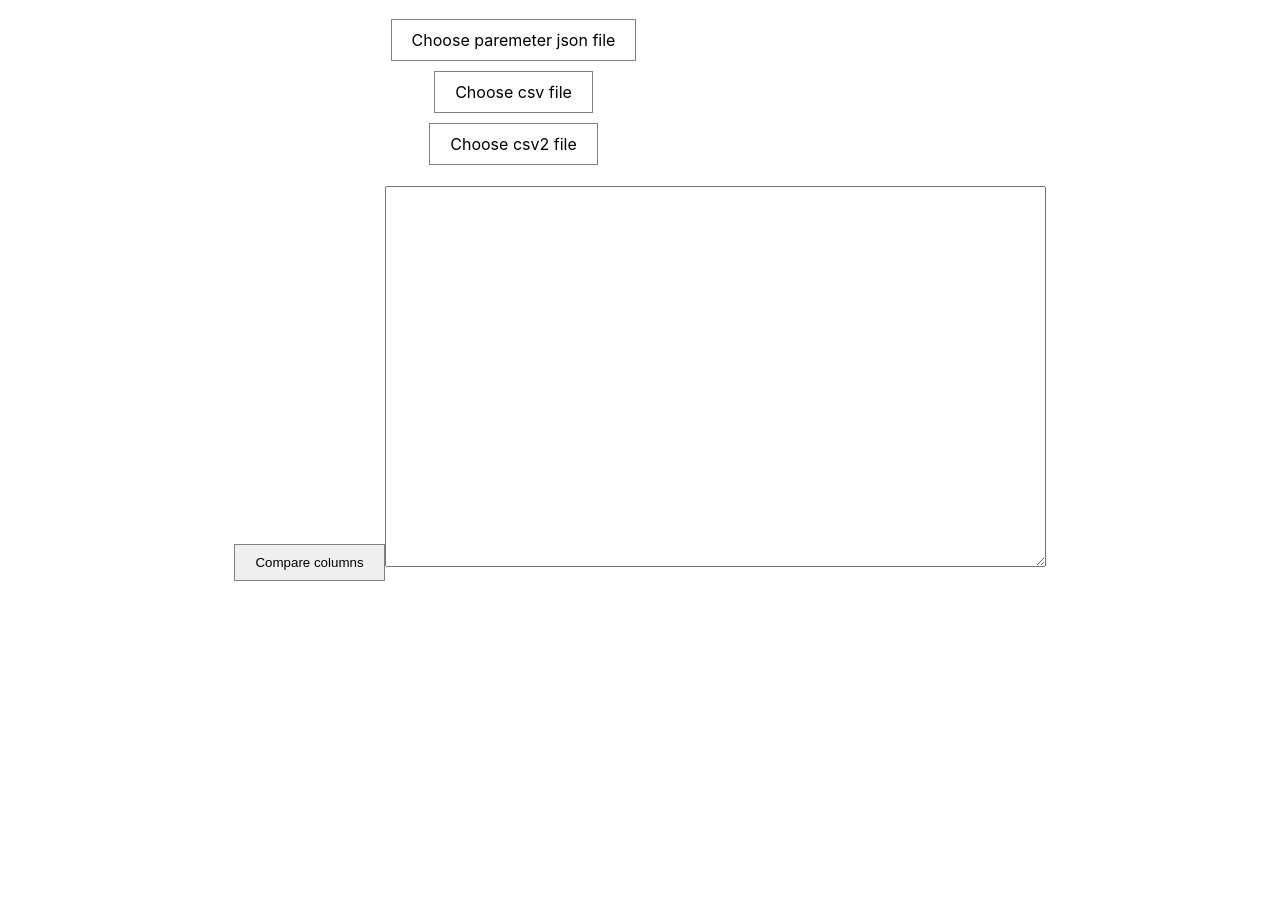
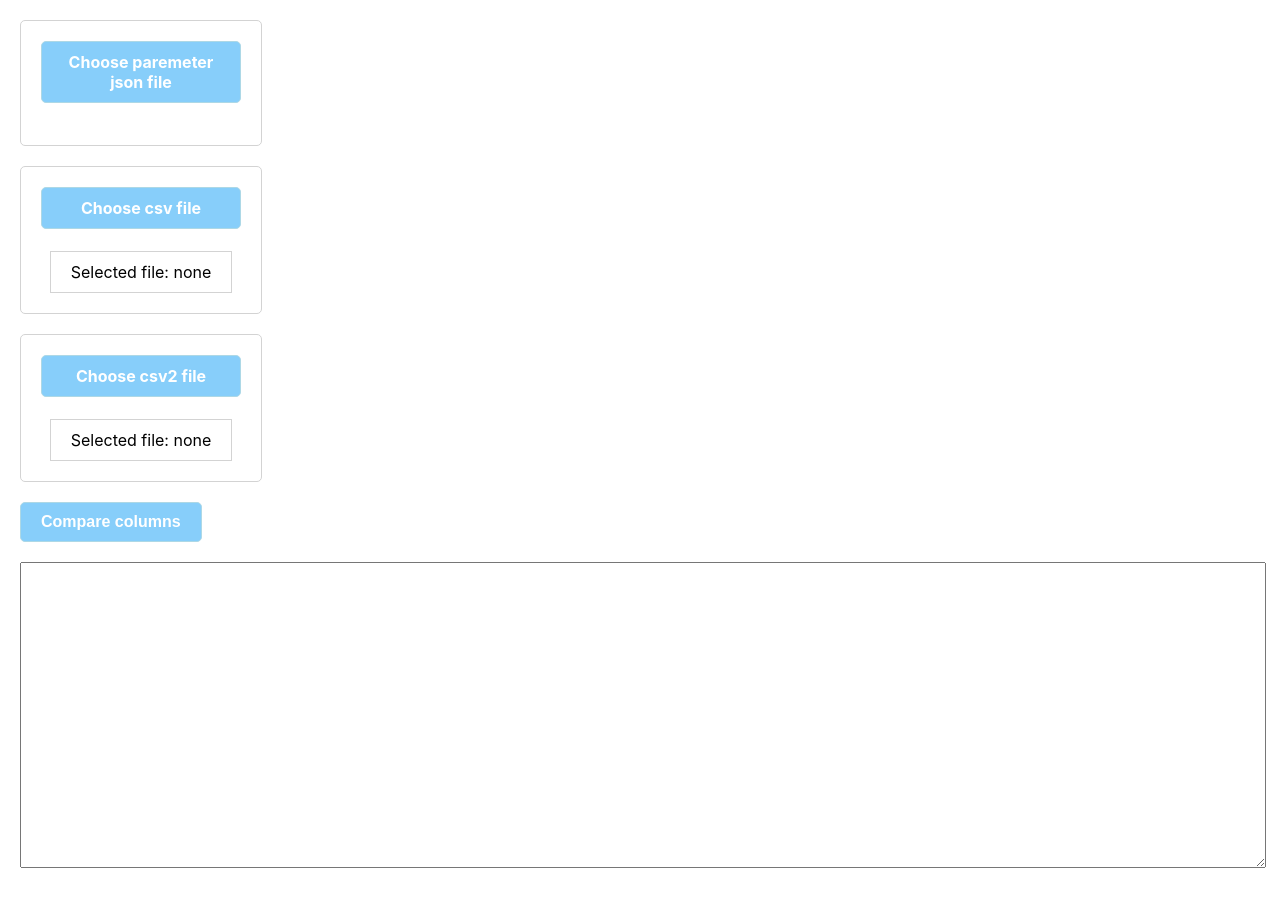
Before and after one commit to diegochagas/compare-columns, a React (Create React App) app: page / in a window 1280 px wide. Shown: the top 902 px of the page. Before the commit the page ends 800 px from the top, so only its background shows below. Built offline with nearby package versions, Linux system fonts and the light colour scheme.

Commit message:
Create css style

```diff
--- a/src/App.css
+++ b/src/App.css
@@ -1,20 +1,46 @@
 .App {
+  margin: 20px;
+}
+
+.App-header {
   text-align: center;
 }
 
-.App-header {
-  margin: 20px;
-}
-
-.btn {
-  border: 1px solid gray;
-  padding: 10px 20px;
-}
-
 .input-file {
-  margin: 30px 0;
+  border: 1px solid lightgray;
+  border-radius: 5px;
+  margin: 20px 0;
+  max-width: 200px;
+  padding: 20px;
+  text-align: center;
 }
 
 .input-file input {
   visibility: hidden;
 }
+
+.btn {
+  background-color: lightskyblue;
+  border: 1px solid lightblue;
+  border-radius: 5px;
+  color: white;
+  display: block;
+  font-size: 16px;
+  font-weight: bold;
+  padding: 10px 20px;
+}
+
+.selected-file {
+  display: inline-block;
+  border: 1px solid lightgray;
+  padding: 10px 20px;
+}
+
+.container-btn {
+  text-align: center;
+}
+
+textarea {
+  margin: 20px 0;
+  width: 100%;
+}
--- a/src/App.js
+++ b/src/App.js
@@ -18,21 +18,29 @@ class App extends Component {
             <label className="btn" htmlFor="json-file">Choose paremeter json file</label>
             <input id="json-file" type="file" onChange={this.onInputJSONChange} accept=".json"/>
           </div>
+        </header>
+        <div className="App-body">
           <div className="input-file">
             <label className="btn" htmlFor="csv-file">Choose csv file</label>
             <input id="csv-file" type="file" onChange={this.onInputCSVChange} accept=".csv" />
+            <div className="selected-file">
+              <span>Selected file: </span>
+              <span ref={this.selectedFile1}>none</span>
             </div>
-        <p ref={this.selectedFile1}></p>
+          </div>
           <div className="input-file">
             <label className="btn" htmlFor="csv-file2">Choose csv2 file</label>
             <input id="csv-file2" type="file" onChange={this.onInputCSVChange2} accept=".csv" />
+            <div className="selected-file">
+              <span>Selected file: </span>
+              <span ref={this.selectedFile2}>none</span>
             </div>
-        <p ref={this.selectedFile2}></p>
-        </header>
-        <article>
+          </div>
+          <div className="container-btn">
             <button className="btn" onClick={this.compareColumns}>Compare columns</button>
-          <textarea className="" rows="25" cols="80" ref={this.textAreaRef}></textarea>
-        </article>
+            <textarea className="" rows="20" ref={this.textAreaRef}></textarea>
+          </div>
+        </div>
       </div>
     );
   }
@@ -116,6 +124,7 @@ class App extends Component {
           const hasDiscrepancys =  value1 !== value2;
           if(hasDiscrepancys){
             this.textAreaRef.current.value += `
+            ======================================================
               Table1[${key1}]: ${value1}
               Table2[${key2}]: ${value2}
               Has discrepancys: ${hasDiscrepancys ? "YES" : "NO"}`;
```
Also changed, not shown: src/components/InputFile.js (+8 -4 lines). Lines whose indentation alone changed are shown as unchanged.
